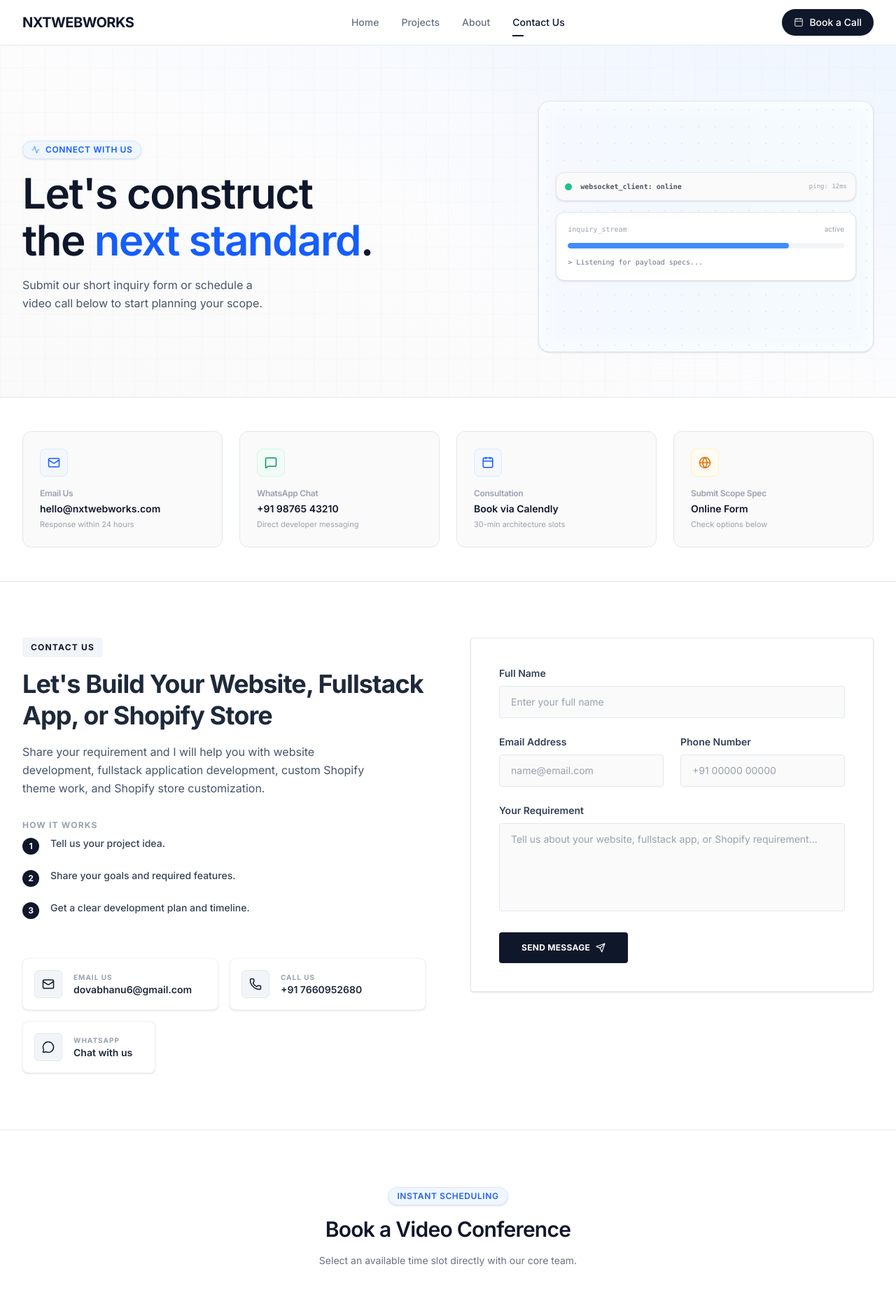
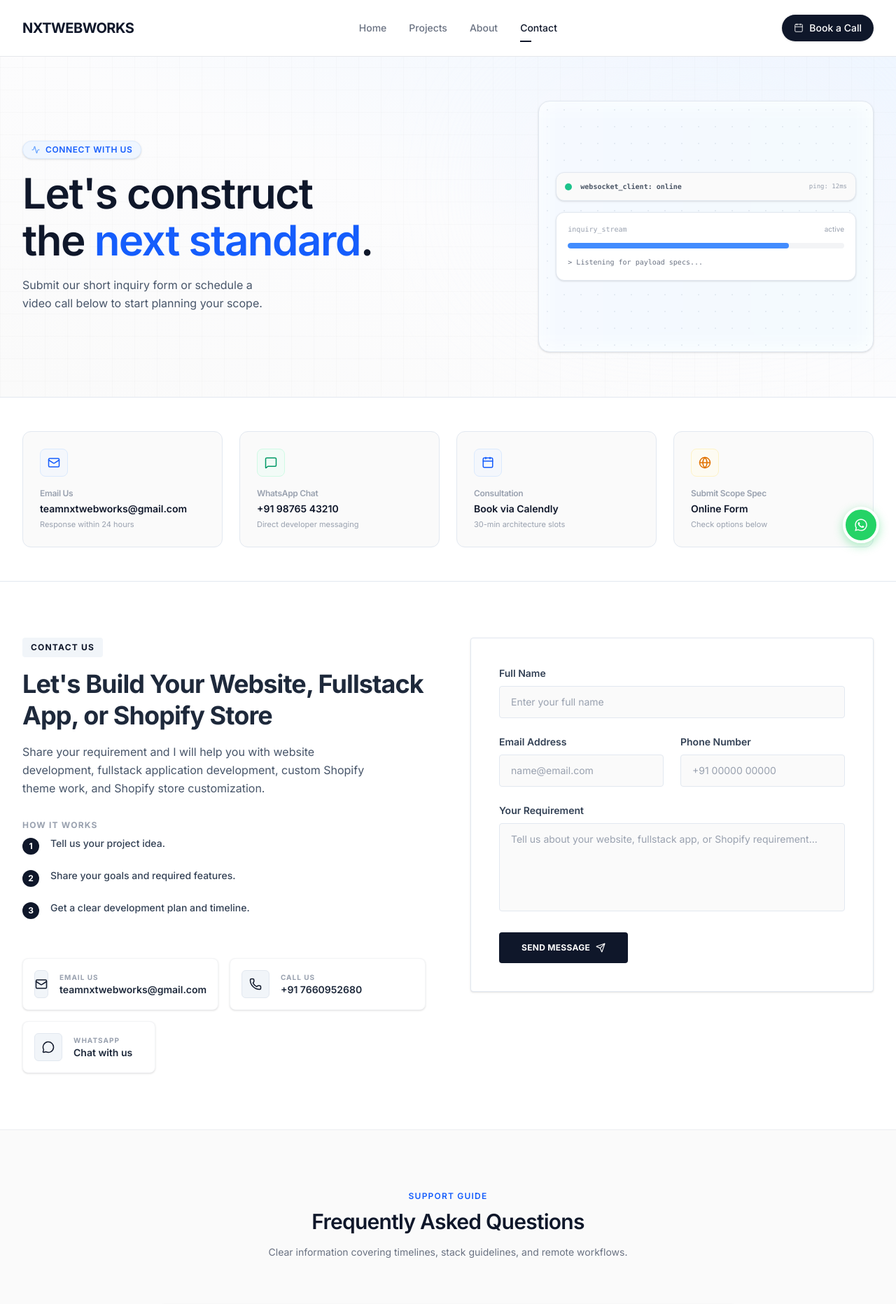
Before and after one commit to bhanudova02/NxtWebWorks, a React (Vite) app: page /contact in a window 1280 px wide. Shown: the top 1863 px of the page at 70% size. Built offline with nearby package versions, Linux system fonts and the light colour scheme.

Commit message:
refactor: update navigation labels, adjust navbar height, and refine WhatsApp button styling

```diff
--- a/src/App.jsx
+++ b/src/App.jsx
@@ -6,6 +6,7 @@ import Home from './pages/Home';
 import Projects from './pages/Projects';
 import AboutUs from './pages/AboutUs';
 import ContactUs from './pages/ContactUs';
+import WhatsAppButton from './components/WhatsAppButton';
 
 function ScrollToTop() {
   const { pathname, hash } = useLocation();
@@ -46,6 +47,7 @@ function App() {
           </Routes>
         </main>
         <Footer />
+        <WhatsAppButton />
       </div>
     </Router>
   );
--- a/src/components/Contact.jsx
+++ b/src/components/Contact.jsx
@@ -90,7 +90,7 @@ const Contact = () => {
                 </div>
                 <div>
                   <p className="text-[10px] font-bold text-gray-400 uppercase tracking-widest">Email Us</p>
-                  <p className="text-sm font-semibold text-[#1E293B]">dovabhanu6@gmail.com</p>
+                  <p className="text-sm font-semibold text-[#1E293B]">teamnxtwebworks@gmail.com</p>
                 </div>
               </div>
 
--- a/src/components/Footer.jsx
+++ b/src/components/Footer.jsx
@@ -10,9 +10,12 @@ const Footer = () => {
             <Link to="/" className="text-white font-bold text-xl tracking-tight mb-4 inline-block hover:opacity-90 transition-opacity">
               NXTWEBWORKS
             </Link>
-            <p className="text-[#94A3B8] text-sm leading-relaxed mb-6">
+            <p className="text-[#94A3B8] text-sm leading-relaxed mb-4">
               Engineering premium software solutions and enterprise applications for modern businesses.
             </p>
+            <a href="mailto:teamnxtwebworks@gmail.com" className="text-white hover:text-blue-400 text-sm font-medium transition-colors">
+              teamnxtwebworks@gmail.com
+            </a>
           </div>
 
           <div>
--- a/src/components/Navbar.jsx
+++ b/src/components/Navbar.jsx
@@ -19,7 +19,7 @@ const Navbar = () => {
   return (
     <nav className="fixed top-0 left-0 right-0 z-50 w-full bg-white border-b border-gray-200">
       <div className="max-w-7xl mx-auto px-4 sm:px-6 lg:px-8">
-        <div className="flex justify-between items-center h-16">
+        <div className="flex justify-between items-center h-16 md:h-20">
           {/* Logo brand link */}
           <div className="flex-shrink-0 flex items-center">
             <Link to="/" onClick={closeMenu} className="text-[#0F172A] font-bold text-xl tracking-tight">
@@ -31,8 +31,7 @@ const Navbar = () => {
           <div className="hidden md:flex items-center space-x-8">
             <Link
               to="/"
-              className={`relative py-1.5 text-sm font-medium transition-colors ${
-                pathname === '/' ? 'text-[#0F172A]' : 'text-gray-500 hover:text-[#0F172A]'
+              className={`relative py-1.5 text-sm font-medium transition-colors ${pathname === '/' ? 'text-[#0F172A]' : 'text-gray-500 hover:text-[#0F172A]'
                 }`}
             >
               <span>Home</span>
@@ -46,8 +45,7 @@ const Navbar = () => {
             </Link>
             <Link
               to="/projects"
-              className={`relative py-1.5 text-sm font-medium transition-colors ${
-                pathname === '/projects' ? 'text-[#0F172A]' : 'text-gray-500 hover:text-[#0F172A]'
+              className={`relative py-1.5 text-sm font-medium transition-colors ${pathname === '/projects' ? 'text-[#0F172A]' : 'text-gray-500 hover:text-[#0F172A]'
                 }`}
             >
               <span>Projects</span>
@@ -61,8 +59,7 @@ const Navbar = () => {
             </Link>
             <Link
               to="/about"
-              className={`relative py-1.5 text-sm font-medium transition-colors ${
-                pathname === '/about' ? 'text-[#0F172A]' : 'text-gray-500 hover:text-[#0F172A]'
+              className={`relative py-1.5 text-sm font-medium transition-colors ${pathname === '/about' ? 'text-[#0F172A]' : 'text-gray-500 hover:text-[#0F172A]'
                 }`}
             >
               <span>About</span>
@@ -76,11 +73,10 @@ const Navbar = () => {
             </Link>
             <Link
               to="/contact"
-              className={`relative py-1.5 text-sm font-medium transition-colors ${
-                pathname === '/contact' ? 'text-[#0F172A]' : 'text-gray-500 hover:text-[#0F172A]'
+              className={`relative py-1.5 text-sm font-medium transition-colors ${pathname === '/contact' ? 'text-[#0F172A]' : 'text-gray-500 hover:text-[#0F172A]'
                 }`}
             >
-              <span>Contact Us</span>
+              <span>Contact</span>
               {pathname === '/contact' && (
                 <motion.div
                   layoutId="activeNavUnderline"
@@ -174,7 +170,7 @@ const Navbar = () => {
                       onClick={closeMenu}
                       className="text-base font-medium text-gray-600 hover:text-gray-900 transition-colors py-2.5 px-3 rounded-lg hover:bg-gray-50 flex items-center justify-between"
                     >
-                      <span>About Us</span>
+                      <span>About</span>
                       <ArrowRight size={14} className="text-gray-300" />
                     </Link>
                     <Link
@@ -182,7 +178,7 @@ const Navbar = () => {
                       onClick={closeMenu}
                       className="text-base font-medium text-gray-600 hover:text-gray-900 transition-colors py-2.5 px-3 rounded-lg hover:bg-gray-50 flex items-center justify-between"
                     >
-                      <span>Contact Us</span>
+                      <span>Contact</span>
                       <ArrowRight size={14} className="text-gray-300" />
                     </Link>
                   </nav>
--- a/src/components/WhatsAppButton.jsx
+++ b/src/components/WhatsAppButton.jsx
@@ -6,13 +6,13 @@ const WhatsAppButton = () => {
       href="https://wa.me/917660952680"
       target="_blank"
       rel="noopener noreferrer"
-      className="fixed bottom-6 right-6 z-50 bg-[#25D366] text-white p-4 rounded-full shadow-lg hover:shadow-2xl hover:scale-110 transition-all duration-300 flex items-center justify-center"
+      className="fixed border-4 bottom-6 right-6 z-50 bg-[#25D366] text-white p-3 rounded-full shadow-lg hover:shadow-2xl hover:scale-110 transition-all duration-300 flex items-center justify-center"
       aria-label="Chat on WhatsApp"
       style={{
         boxShadow: '0 4px 14px rgba(37, 211, 102, 0.4)'
       }}
     >
-      <FaWhatsapp size={32} />
+      <FaWhatsapp size={20} />
     </a>
   );
 };
--- a/src/pages/ContactUs.jsx
+++ b/src/pages/ContactUs.jsx
@@ -147,9 +147,9 @@ const ContactUs = () => {
               {
                 icon: Mail,
                 title: "Email Us",
-                detail: "hello@nxtwebworks.com",
+                detail: "teamnxtwebworks@gmail.com",
                 sub: "Response within 24 hours",
-                link: "mailto:hello@nxtwebworks.com",
+                link: "mailto:teamnxtwebworks@gmail.com",
                 bg: "bg-blue-50/50 text-blue-600 border-blue-100"
               },
               {
@@ -200,6 +200,59 @@ const ContactUs = () => {
       <div>
         <Contact />
       </div>
+      {/* 5. FAQ / QUICK ANSWERS */}
+      <section className="py-20 bg-[#FAFAFA] border-b border-[#E2E8F0]">
+        <div className="max-w-4xl mx-auto px-4 sm:px-6 lg:px-8">
+          <div className="text-center mb-16">
+            <span className="text-xs font-semibold text-blue-600 uppercase tracking-widest">
+              Support Guide
+            </span>
+            <h2 className="text-2xl md:text-3xl font-semibold text-[#0F172A] tracking-tight mt-2 mb-4">
+              Frequently Asked Questions
+            </h2>
+            <p className="text-sm text-gray-500">
+              Clear information covering timelines, stack guidelines, and remote workflows.
+            </p>
+          </div>
+
+          <div className="space-y-4">
+            {faqs.map((faq, index) => {
+              const isOpen = activeFaq === index;
+              return (
+                <div
+                  key={index}
+                  className="bg-white border border-[#E2E8F0] rounded-xl overflow-hidden shadow-sm transition-colors duration-300"
+                >
+                  <button
+                    onClick={() => toggleFaq(index)}
+                    className="w-full flex items-center justify-between p-5 text-left font-semibold text-sm md:text-base text-[#0F172A] hover:bg-[#FCFCFD] transition-colors"
+                  >
+                    <span>{faq.q}</span>
+                    <ChevronDown
+                      size={16}
+                      className={`text-gray-400 transition-transform duration-300 ${isOpen ? 'rotate-180 text-blue-500' : ''}`}
+                    />
+                  </button>
+                  <AnimatePresence initial={false}>
+                    {isOpen && (
+                      <motion.div
+                        initial={{ height: 0, opacity: 0 }}
+                        animate={{ height: "auto", opacity: 1 }}
+                        exit={{ height: 0, opacity: 0 }}
+                        transition={{ duration: 0.25, ease: "easeInOut" }}
+                      >
+                        <div className="p-5 pt-0 border-t border-[#F1F5F9] text-xs md:text-sm text-[#475569] leading-relaxed bg-[#FCFCFD]">
+                          {faq.a}
+                        </div>
+                      </motion.div>
+                    )}
+                  </AnimatePresence>
+                </div>
+              );
+            })}
+          </div>
+        </div>
+      </section>
 
       {/* 4. CALENDLY / BOOKING SECTION */}
       <section id="schedule" className="py-20 bg-white border-b border-[#E2E8F0] scroll-mt-16">
@@ -257,59 +310,6 @@ const ContactUs = () => {
         </div>
       </section>
 
-      {/* 5. FAQ / QUICK ANSWERS */}
-      <section className="py-20 bg-[#FAFAFA] border-b border-[#E2E8F0]">
-        <div className="max-w-4xl mx-auto px-4 sm:px-6 lg:px-8">
-          <div className="text-center mb-16">
-            <span className="text-xs font-semibold text-blue-600 uppercase tracking-widest">
-              Support Guide
-            </span>
-            <h2 className="text-2xl md:text-3xl font-semibold text-[#0F172A] tracking-tight mt-2 mb-4">
-              Frequently Asked Questions
-            </h2>
-            <p className="text-sm text-gray-500">
-              Clear information covering timelines, stack guidelines, and remote workflows.
-            </p>
-          </div>
-
-          <div className="space-y-4">
-            {faqs.map((faq, index) => {
-              const isOpen = activeFaq === index;
-              return (
-                <div
-                  key={index}
-                  className="bg-white border border-[#E2E8F0] rounded-xl overflow-hidden shadow-sm transition-colors duration-300"
-                >
-                  <button
-                    onClick={() => toggleFaq(index)}
-                    className="w-full flex items-center justify-between p-5 text-left font-semibold text-sm md:text-base text-[#0F172A] hover:bg-[#FCFCFD] transition-colors"
-                  >
-                    <span>{faq.q}</span>
-                    <ChevronDown
-                      size={16}
-                      className={`text-gray-400 transition-transform duration-300 ${isOpen ? 'rotate-180 text-blue-500' : ''}`}
-                    />
-                  </button>
-                  <AnimatePresence initial={false}>
-                    {isOpen && (
-                      <motion.div
-                        initial={{ height: 0, opacity: 0 }}
-                        animate={{ height: "auto", opacity: 1 }}
-                        exit={{ height: 0, opacity: 0 }}
-                        transition={{ duration: 0.25, ease: "easeInOut" }}
-                      >
-                        <div className="p-5 pt-0 border-t border-[#F1F5F9] text-xs md:text-sm text-[#475569] leading-relaxed bg-[#FCFCFD]">
-                          {faq.a}
-                        </div>
-                      </motion.div>
-                    )}
-                  </AnimatePresence>
-                </div>
-              );
-            })}
-          </div>
-        </div>
-      </section>
 
       {/* 6. FINAL CTA / FOOTER TRANSITION */}
       <section className="py-16 bg-[#0F172A] relative overflow-hidden text-white">
```
Lines whose indentation alone changed are shown as unchanged.
